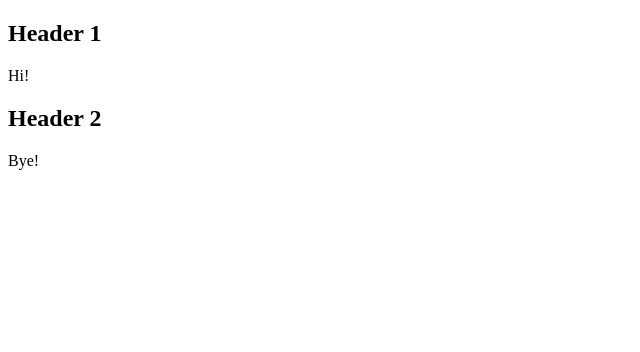
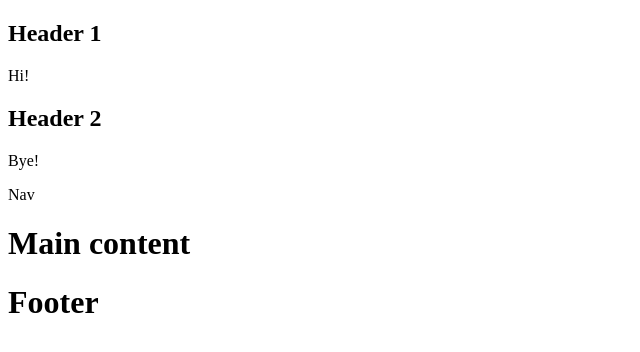
Before and after one commit to game301/GitHub-Git-Test, a plain HTML site: page index.html in a window 1280 px wide. Shown: the whole page, without its empty margins (0-640 px from the left). Drawn offline with Linux system fonts and the light colour scheme.

Commit message:
Normal page boilerplate is done

```diff
--- a/index.html
+++ b/index.html
@@ -15,5 +15,14 @@
             <h1>Header 2</h1>
             <p>Bye!</p>
         </section>
+        <nav>
+            <p>Nav</p>
+        </nav>
+        <main>
+            <h1>Main content</h1>
+        </main>
+        <footer>
+            <h1>Footer</h1>
+        </footer>
     </body>
 </html>
```
